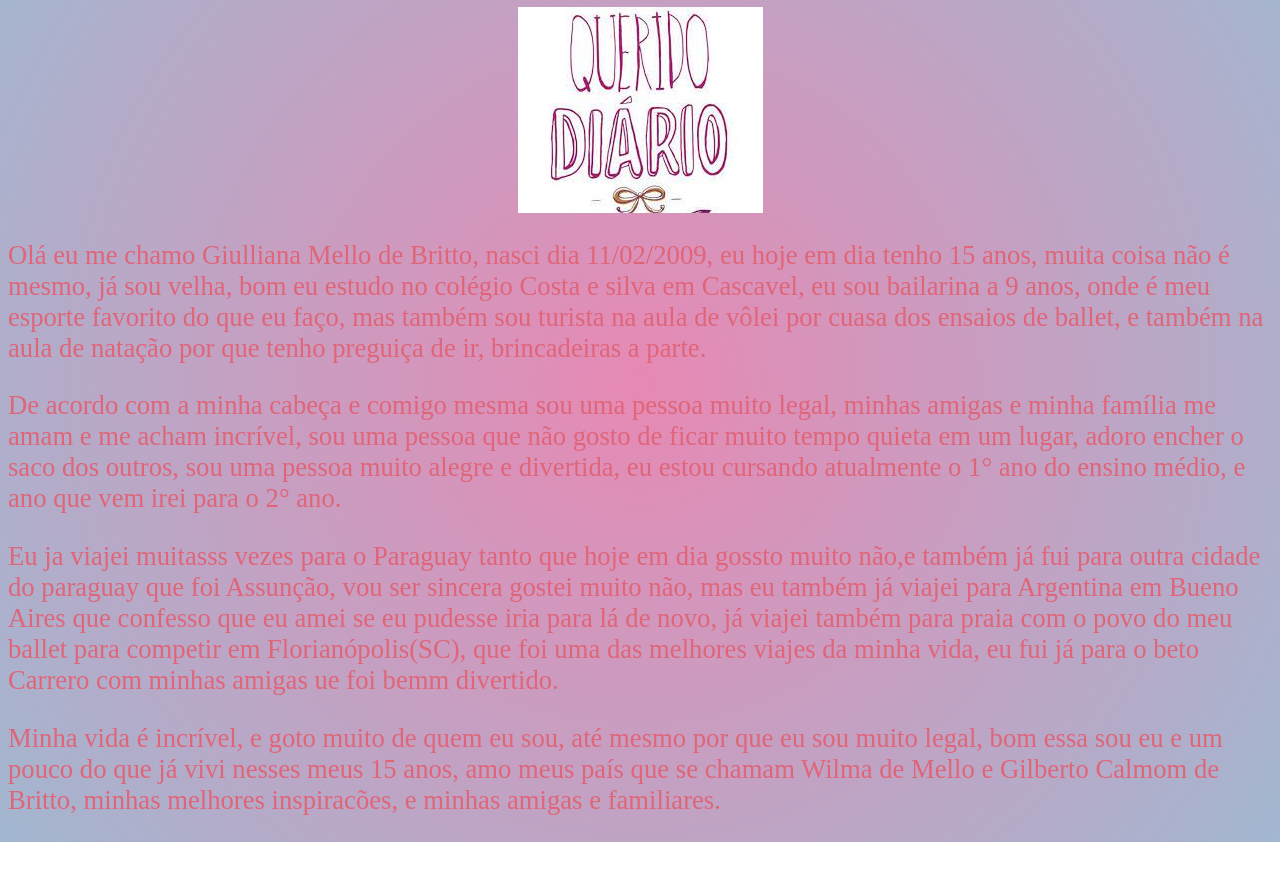
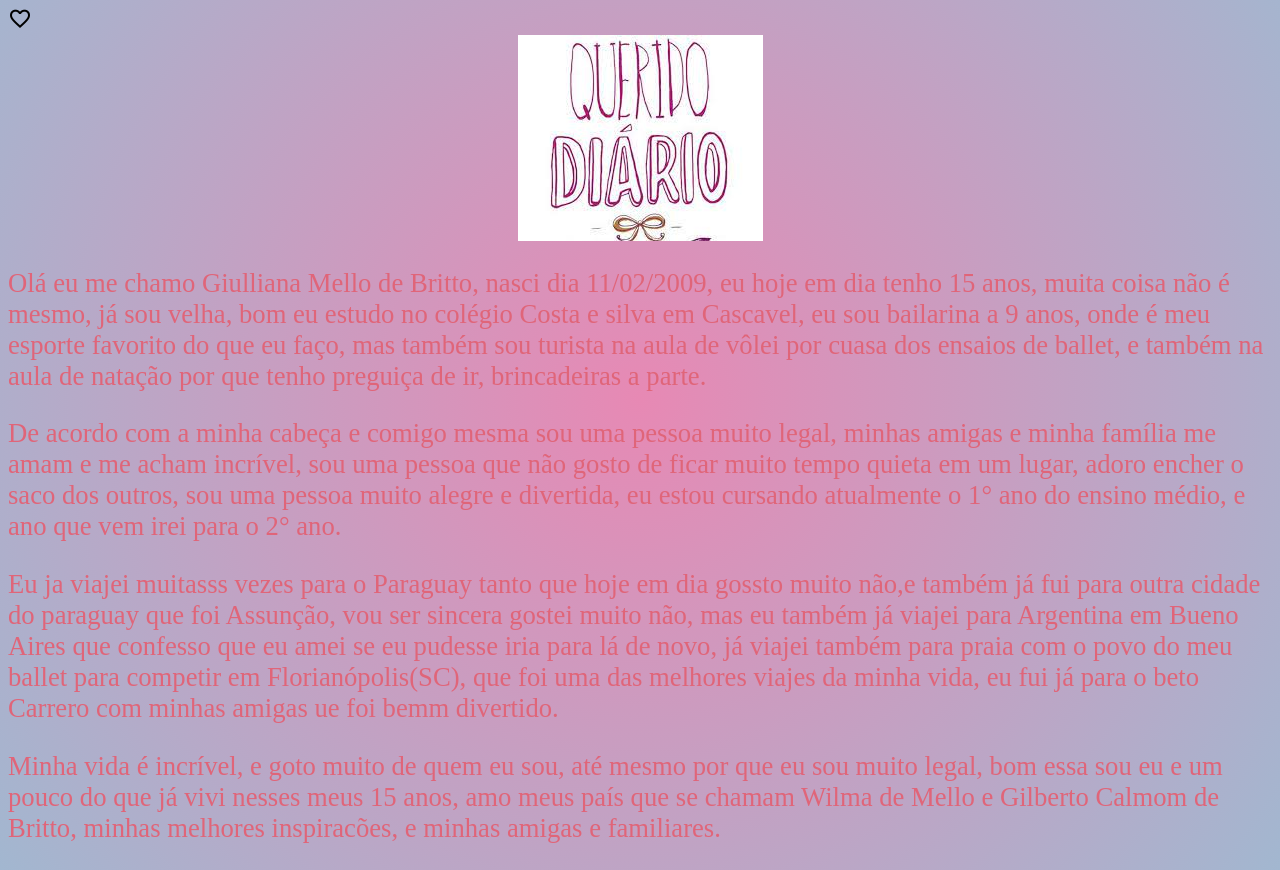
Before and after one commit to GiullianaMello/meuDiario11, a plain HTML site: page index.html in a window 1280 px wide. Shown: the part 73-943 px from the top of the page. Before the commit the page ends 915 px from the top, so only its background shows below. Drawn offline with nearby package versions, Linux system fonts and the light colour scheme.

Commit message:
rggdfgdfgdf

```diff
--- a/index.html
+++ b/index.html
@@ -5,7 +5,17 @@
     <meta charset="UTF-8">
     <meta name="viewport" content="width=device-width, initial-scale=1.0">
     <title>Document</title>
+    <link rel="stylesheet" href="https://fonts.googleapis.com/css2?family=Material+Symbols+Outlined:opsz,wght,FILL,GRAD@20..48,100..700,0..1,-50..200&icon_names=favorite" />
     <style>
+
+.material-symbols-outlined {
+  font-variation-settings:
+  'FILL' 0,
+  'wght' 400,
+  'GRAD' 0,
+  'opsz' 24
+}
+
         body {
             background-color: rgba(230, 22, 22, 0.555);
             background: rgb(231,137,180);
@@ -35,7 +45,9 @@
 </head>
 
 <body>
-    <h1>Eu de acordo com a minha cabeça</h1>
+    <h1>Eu de acordo com a minha cabeça</h1><span class="material-symbols-outlined">
+        favorite
+        </span>
     <div class="img">
         <img src="3 .jpeg">
     </div>
```
